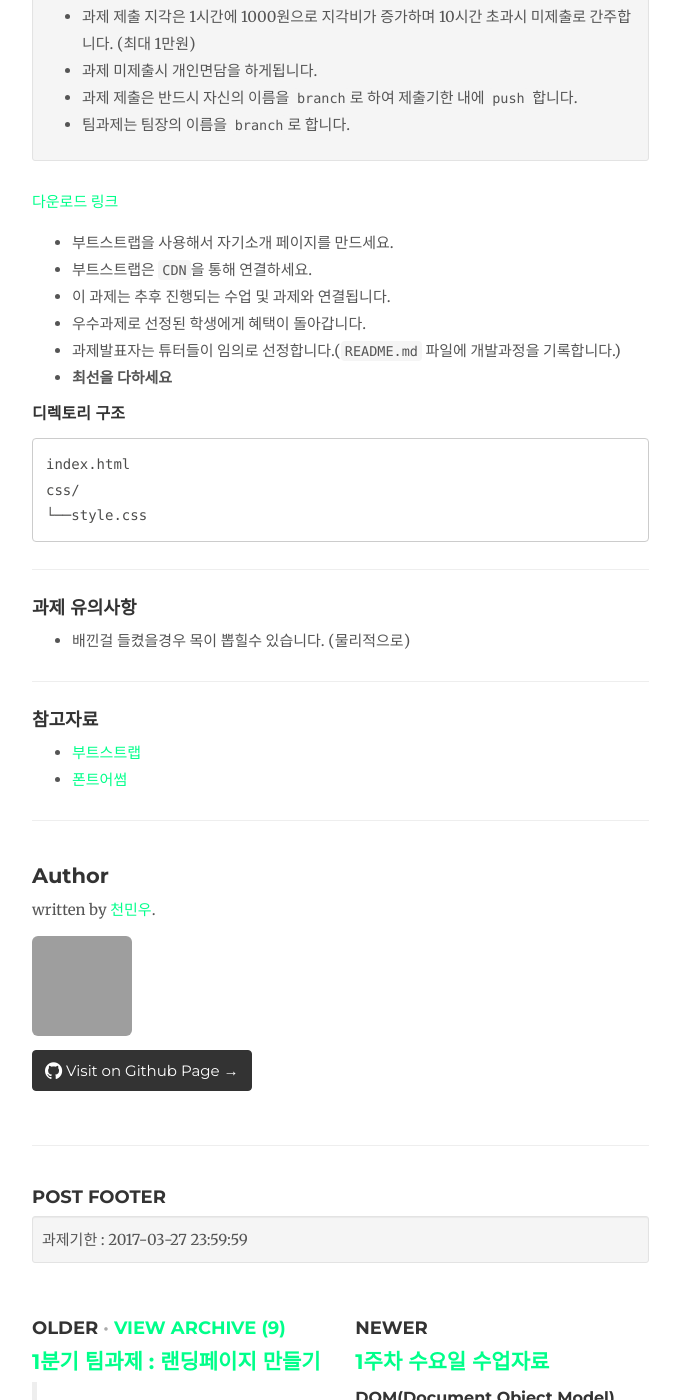
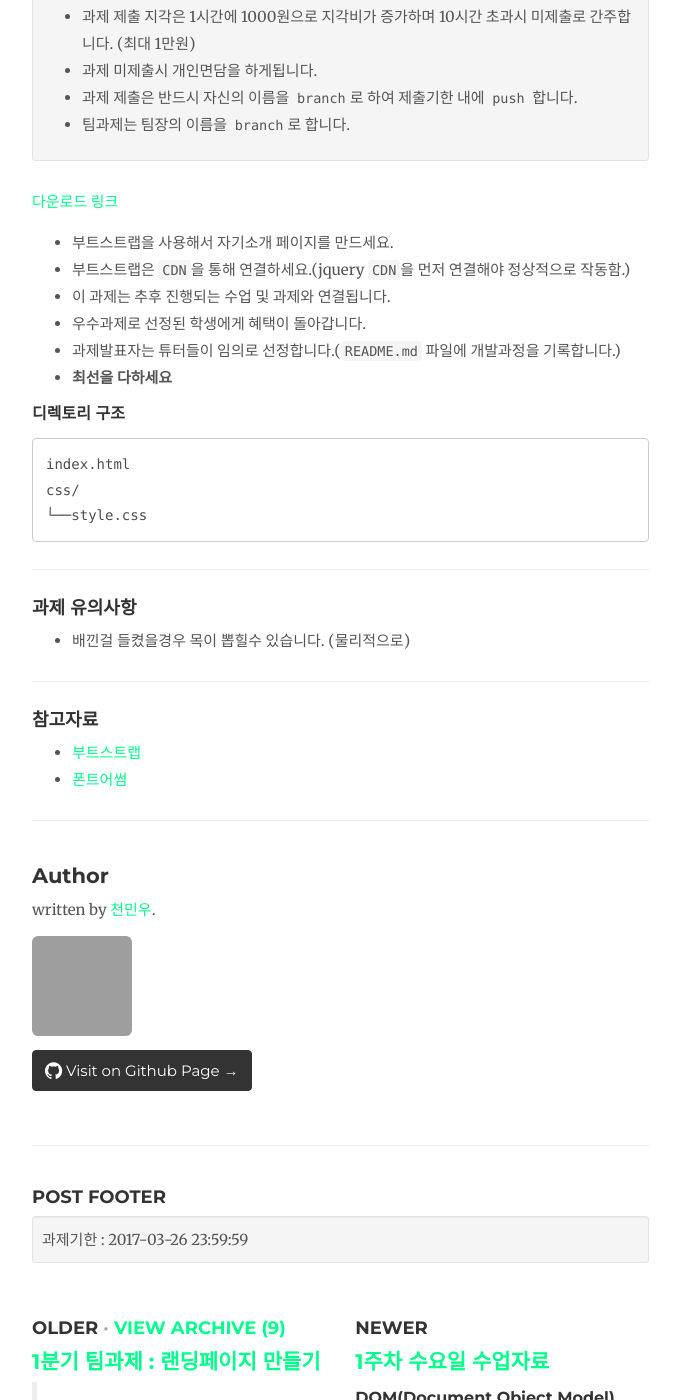
Before and after one commit to likelionkonkuk/likelionkonkuk_before_github, a Jekyll site: the page built from _posts/2017-03-22-homework-w1-profile.md, in a window 1280 px wide and 1400 px high, scrolled down 359 px, cut to the strip 0-1400 px from the top of the window. Shown: the whole strip, without its empty margins (138-818 px from the left). Built offline with Jekyll 4.4.1, drawn with Linux system fonts in a browser that asks for light colours; nearby versions of some CDN libraries; comment, search, counter and statistics services are not loaded; grey boxes are pictures that could not be loaded.

Commit message:
마감일 변경

```diff
--- a/_posts/2017-03-22-homework-w1-profile.md
+++ b/_posts/2017-03-22-homework-w1-profile.md
@@ -2,13 +2,13 @@
 title: "1주차 과제 : 자기소개페이지 만들기"
 tag: homework
 author: "천민우"
-until: 2017-03-27
+until: 2017-03-26
 ---
 
 [다운로드 링크](https://github.com/likelionkonkuk/w1_homework)
 
 - 부트스트랩을 사용해서 자기소개 페이지를 만드세요.
-- 부트스트랩은 `CDN`을 통해 연결하세요.
+- 부트스트랩은 `CDN`을 통해 연결하세요.(jquery `CDN`을 먼저 연결해야 정상적으로 작동함.)
 - 이 과제는 추후 진행되는 수업 및 과제와 연결됩니다.
 - 우수과제로 선정된 학생에게 혜택이 돌아갑니다.
 - 과제발표자는 튜터들이 임의로 선정합니다.(`README.md` 파일에 개발과정을 기록합니다.)
```
